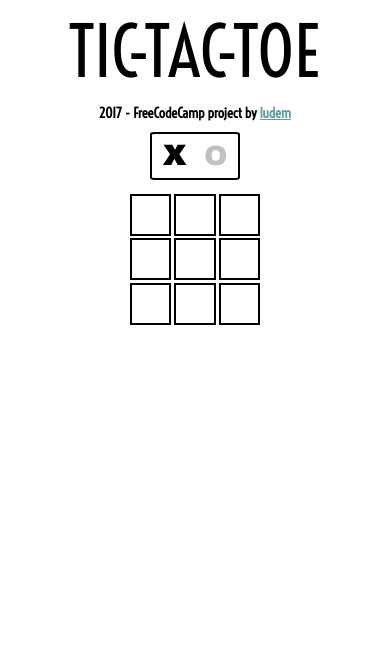
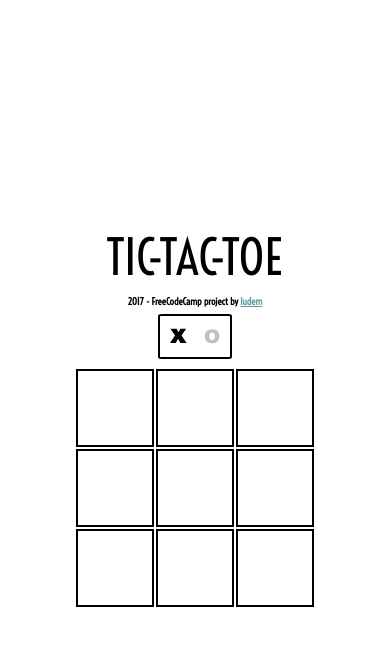
Before and after one commit to ludem/tic-tac-toe, a plain HTML site: page index.html in a window 390 px wide. Drawn offline with Linux system fonts and the light colour scheme.

Commit message:
now layout is responsive

```diff
--- a/index.html
+++ b/index.html
@@ -2,6 +2,7 @@
 <html>
 
 <head>
+    <title>Tic-Tac-Toe</title>
     <link rel="stylesheet" type="text/css" href="style.css" />
     <link href="https://fonts.googleapis.com/css?family=Archivo+Black|Voltaire" rel="stylesheet">
 </head>
--- a/style.css
+++ b/style.css
@@ -1,6 +1,18 @@
+html, body {
+  margin: 0;
+  padding: 0;
+  height: 100%;
+}
+
 html {
-  font-size: calc(10px + 1vw);
-  font-family: 'Archivo Black', sans-serif;
+  font-size: 2vh;
+  font-family: "Archivo Black", sans-serif;
+}
+
+@media screen and (orientation: portrait) {
+  html {
+    font-size: 2.5vw;
+  }
 }
 
 body {
@@ -12,8 +24,8 @@ body {
 
 .grid {
   display: grid;
-  grid-template-rows: repeat(3, 3rem);
-  grid-template-columns: repeat(3, 3rem);
+  grid-template-rows: repeat(3, 8rem);
+  grid-template-columns: repeat(3, 8rem);
   grid-gap: 0.2rem;
   margin: 1rem;
 }
@@ -23,12 +35,12 @@ body {
   display: flex;
   align-items: center;
   justify-content: center;
-  font-size: 2rem;
+  font-size: 5rem;
 }
 
 .selector {
-  height: 3rem;
-  width: 6rem;
+  height: 4rem;
+  width: 7rem;
 
   display: grid;
   grid-template-columns: repeat(2, 1fr);
@@ -57,14 +69,14 @@ body {
 }
 
 .title {
-  font-family: 'Voltaire', sans-serif;
+  font-family: "Voltaire", sans-serif;
   font-size: 5rem;
 }
 
 .info {
   display: flex;
   justify-content: flex-start;
-  font-family: 'Voltaire', sans-serif;
+  font-family: "Voltaire", sans-serif;
 }
 .info a {
   color: cadetblue;
@@ -76,6 +88,6 @@ body {
 }
 
 .result {
-  font-family: 'Voltaire', sans-serif;
+  font-family: "Voltaire", sans-serif;
   font-size: 1.5rem;
 }
```
